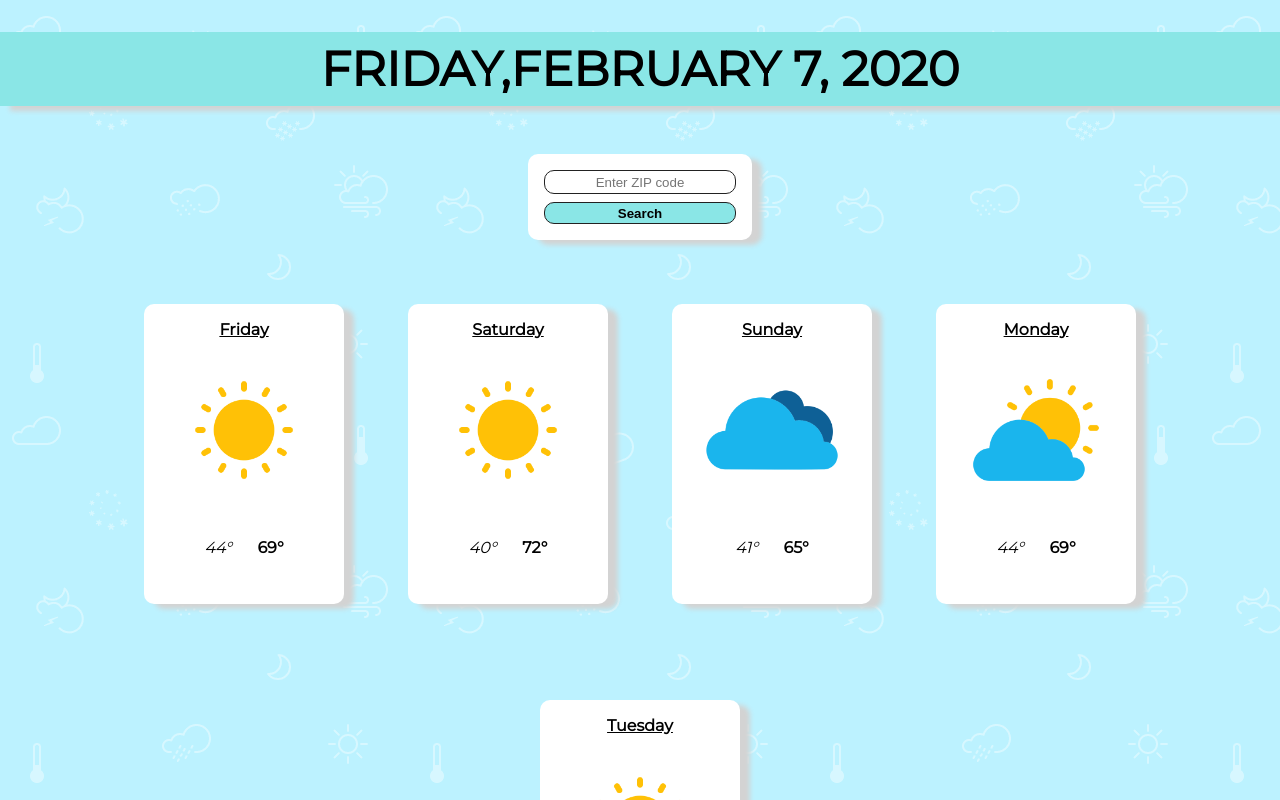
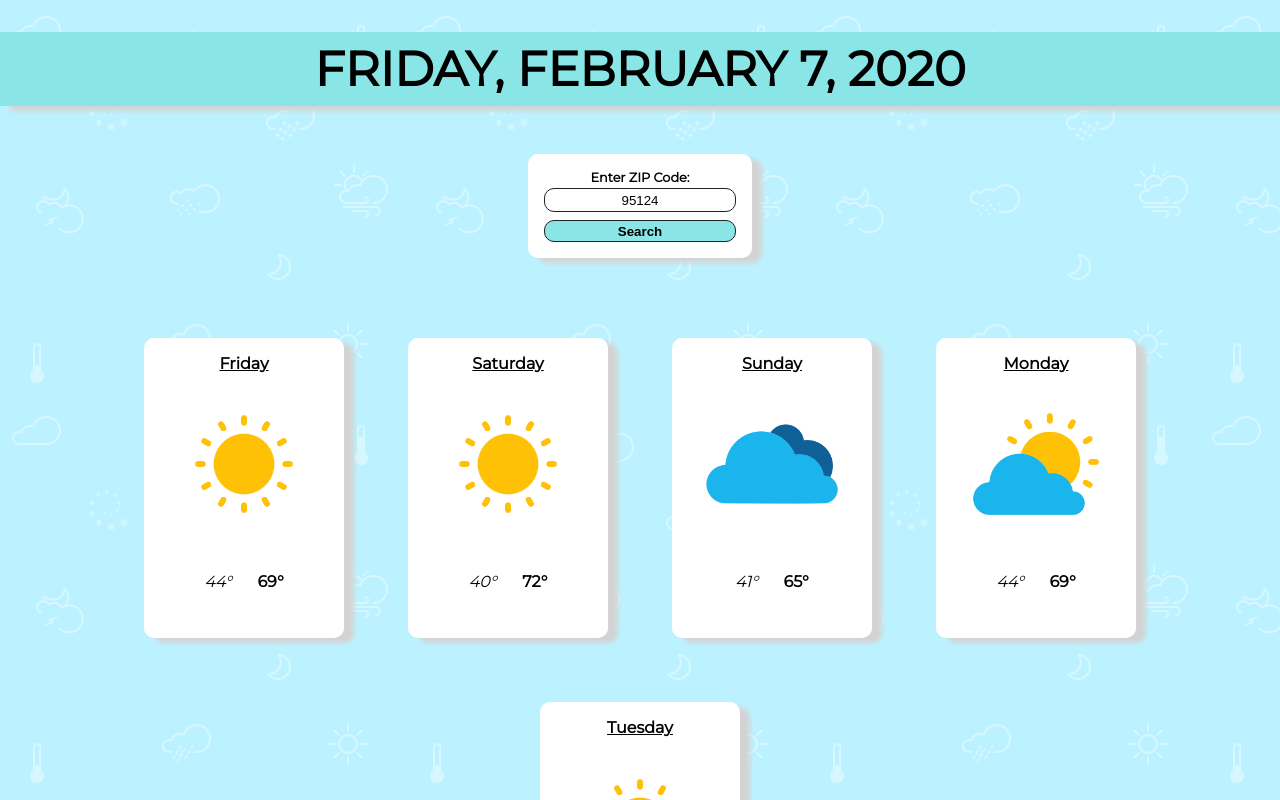
Before and after one commit to CedenoHernandez/weather-app, a React (Create React App) app: page / in a window 1280 px wide. Shown: the top 800 px of the page. Built offline with nearby package versions, Linux system fonts and the light colour scheme; no server answers.

Commit message:
User can select city

```diff
--- a/src/App.css
+++ b/src/App.css
@@ -33,6 +33,14 @@ body {
   box-shadow: 10px 5px 5px #D3D3D3;
 }
 
+.form-label {
+  text-align: center;
+  font-size: 0.8rem;
+  font-weight: bold;
+  margin-top: 0;
+  margin-bottom: 0.2rem;
+}
+
 .city-input {
   border-radius: 10px;
   border-style: none;
@@ -51,6 +59,13 @@ body {
   font-weight: bold;
 }
 
+.city {
+  margin-top: 3rem;
+  font-size: 2rem;
+  font-weight: bold;
+  text-align: center;
+}
+
 .weather-cards {
   margin: 0 auto;
   justify-content: center;
@@ -67,7 +82,6 @@ body {
   width: 200px;
   background-color: #fff;
   margin: 2rem;
-  margin-top: 4rem; /*erase*/
   border-radius: 10px;
   box-shadow: 10px 5px 5px #D3D3D3;
 }
--- a/src/components/Header.js
+++ b/src/components/Header.js
@@ -12,7 +12,7 @@ class Header extends Component {
   render(){
     const today = this.state.currentDate;
     const day = Moment(today).format("dddd");
-    const date = Moment(today).format("MMMM D, YYYY");
+    const date = Moment(today).format(" MMMM D, YYYY");
     return(
       <div className="header">
           {day},
--- a/src/components/Main.js
+++ b/src/components/Main.js
@@ -1,22 +1,53 @@
 import React, { Component } from 'react';
+import apiConfig from '../apiKeys';
 
 class Main extends Component {
 
-  async componentDidMount() {
-    const url = "https://api.openweathermap.org/data/2.5/forecast?zip=95008&appid=";
-    const response = await fetch(url);
-    const data = await response.json();
-    console.log(data);
+  constructor(props) {
+    super(props);
+    this.state = {
+      city: null,
+      ZIP_code: 95124
+    }
   }
+
+  handleChange = (e) => {
+    this.setState({
+      ZIP_code: e.target.value
+    })
+  }
+
+  onSubmit = (e) => {
+    e.preventDefault();
+    this.setState({
+      ZIP_code: this.state.ZIP_code
+    })
+    this.componentDidMount();
+  }
+
+  componentDidMount() {
+    fetch(`https://api.openweathermap.org/data/2.5/forecast?zip=${this.state.ZIP_code}&appid=${apiConfig.apiKey}`)
+    .then(results => {
+      return results.json();
+    }).then(data => {
+      console.log(data);
+      this.setState({city: data.city.name});
+    })
+  }
+
 
   render(){
     return(
       <div className="main">
         <div className="search">
           <form className="form" action="submit">
-            <input className="city-input" type="text"placeholder="Enter ZIP code" />
-            <button className="button">Search</button>
+            <p className="form-label">Enter ZIP Code:</p>
+            <input className="city-input" type="text" placeholder="Enter ZIP code" value={this.state.ZIP_code} onChange={e => this.handleChange(e)} />
+            <button type="submit" className="button" onClick={e => this.onSubmit(e)}>Search</button>
           </form>
+        </div>
+        <div className="city">
+          {this.state.city}
         </div>
         <div className="weather-cards">
           <div className="card1">
```
Also changed, not shown: 1 other file (tests, documents, lock files or other folders).
